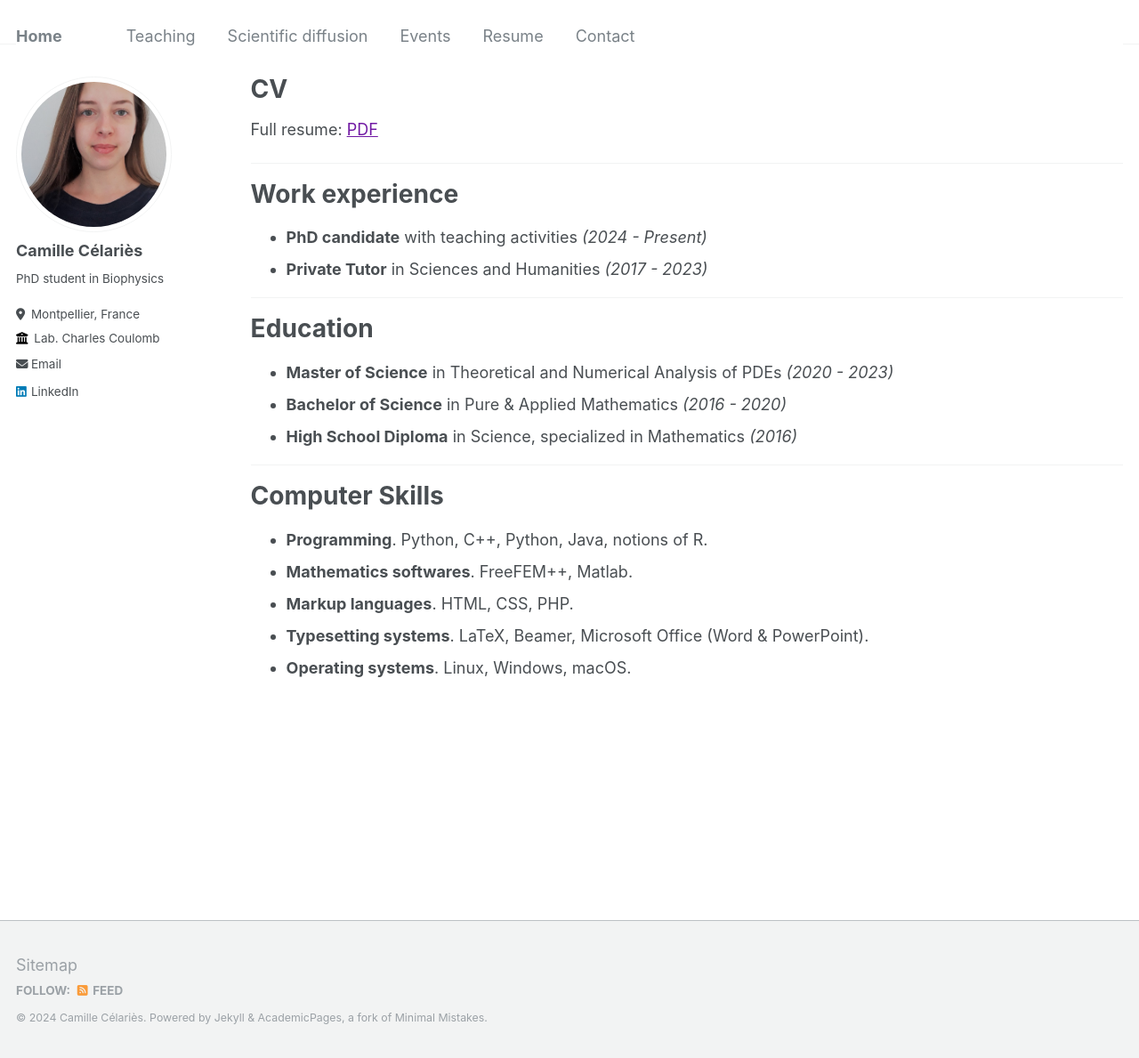
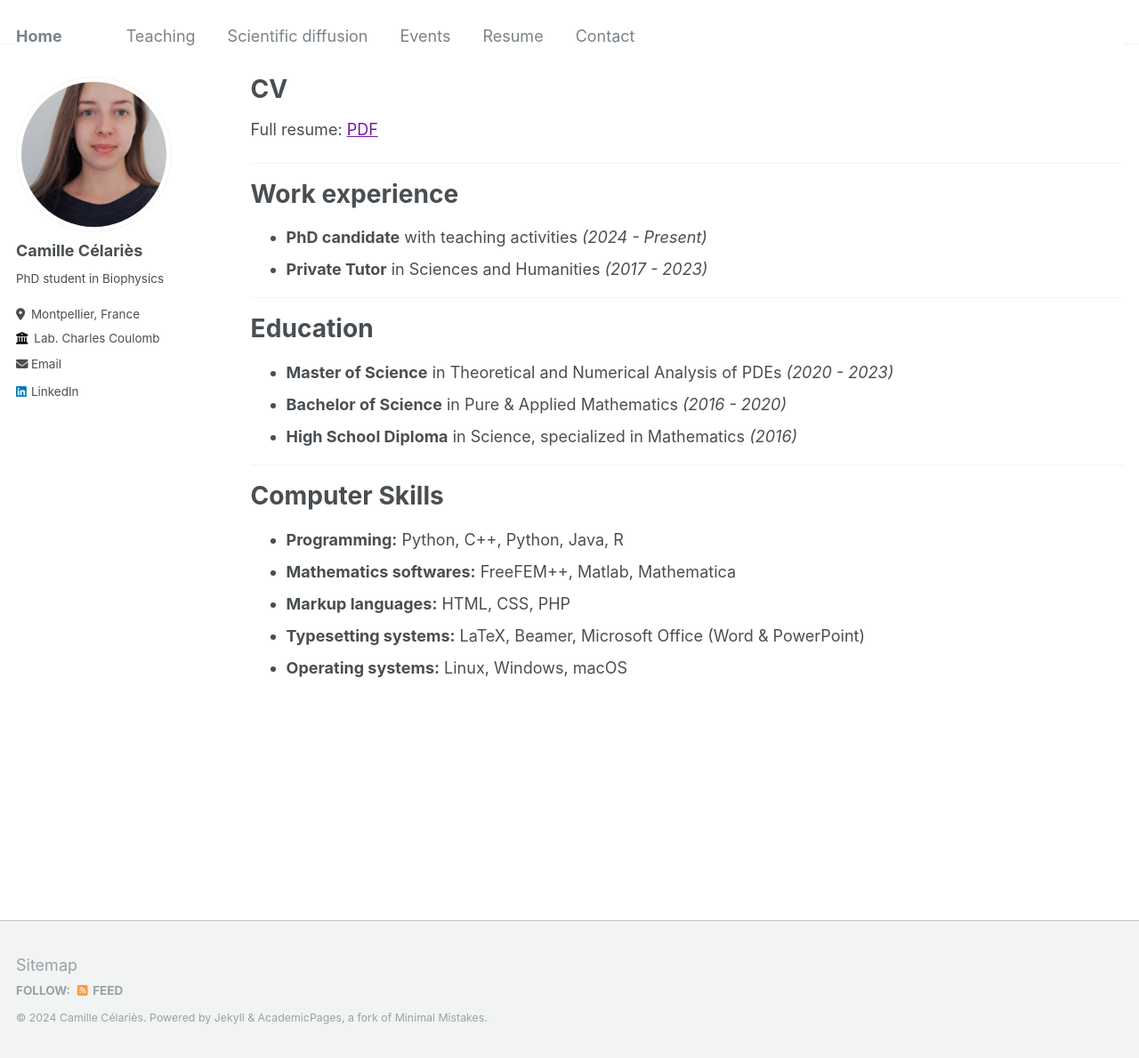
Before and after one commit to camillecelaries/camillecelaries.github.io, a Jekyll site: the page built from _pages/cv.md, in a window 1280 px wide and 1189 px high. Shown: the whole window at 89% size. Built offline with Jekyll 4.4.1, drawn with Linux system fonts in a browser that asks for light colours.

Commit message:
Update cv.md

```diff
--- a/_pages/cv.md
+++ b/_pages/cv.md
@@ -33,8 +33,8 @@ Education
 Computer Skills
 ======
 
-* <b>Programming</b>. Python, C++, Python, Java, notions of R.
-* <b>Mathematics softwares</b>. FreeFEM++, Matlab.
-* <b>Markup languages</b>. HTML, CSS, PHP.
-* <b>Typesetting systems</b>. LaTeX, Beamer, Microsoft Office (Word & PowerPoint).
-* <b>Operating systems</b>. Linux, Windows, macOS.
+* <b>Programming:</b> Python, C++, Python, Java, R
+* <b>Mathematics softwares:</b> FreeFEM++, Matlab, Mathematica
+* <b>Markup languages:</b> HTML, CSS, PHP
+* <b>Typesetting systems:</b> LaTeX, Beamer, Microsoft Office (Word & PowerPoint)
+* <b>Operating systems:</b> Linux, Windows, macOS
```
